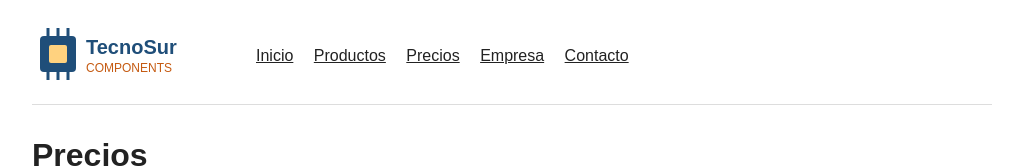
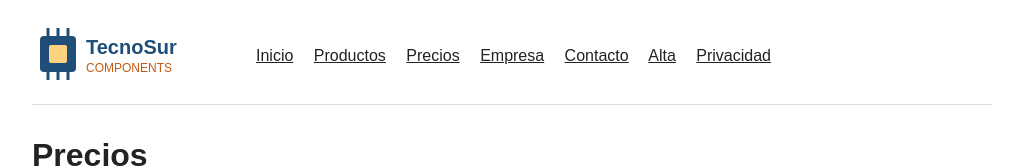
Before and after one commit to Fox216540/TecnoSur-Components, a plain HTML site: page precios.html in a window 1280 px wide. Shown: the top 168 px of the page, without its empty margins (128-1151 px from the left). Drawn offline with Linux system fonts and the light colour scheme.

Commit message:
Añadí enlaces de navegación a las páginas de alta y privacidad.

```diff
--- a/precios.html
+++ b/precios.html
@@ -29,6 +29,8 @@
       <a href="precios.html">Precios</a>
       <a href="empresa.html">Empresa</a>
       <a href="contacto.html">Contacto</a>
+      <a href="alta.html">Alta</a>
+      <a href="privacidad.html">Privacidad</a>
     </nav>
   </header>
 
```
Also changed, not shown: productos.html (+2 -0 lines).
